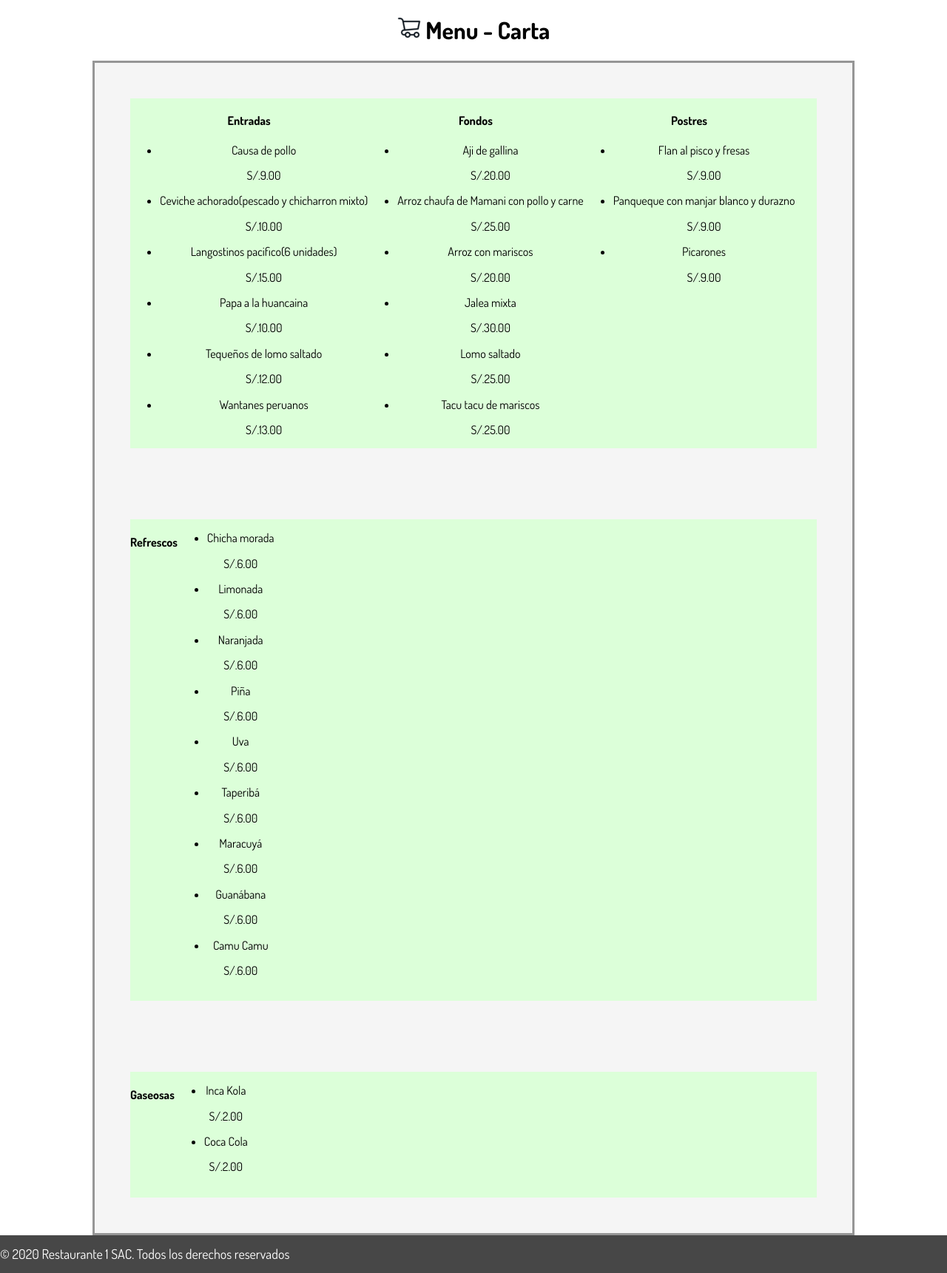
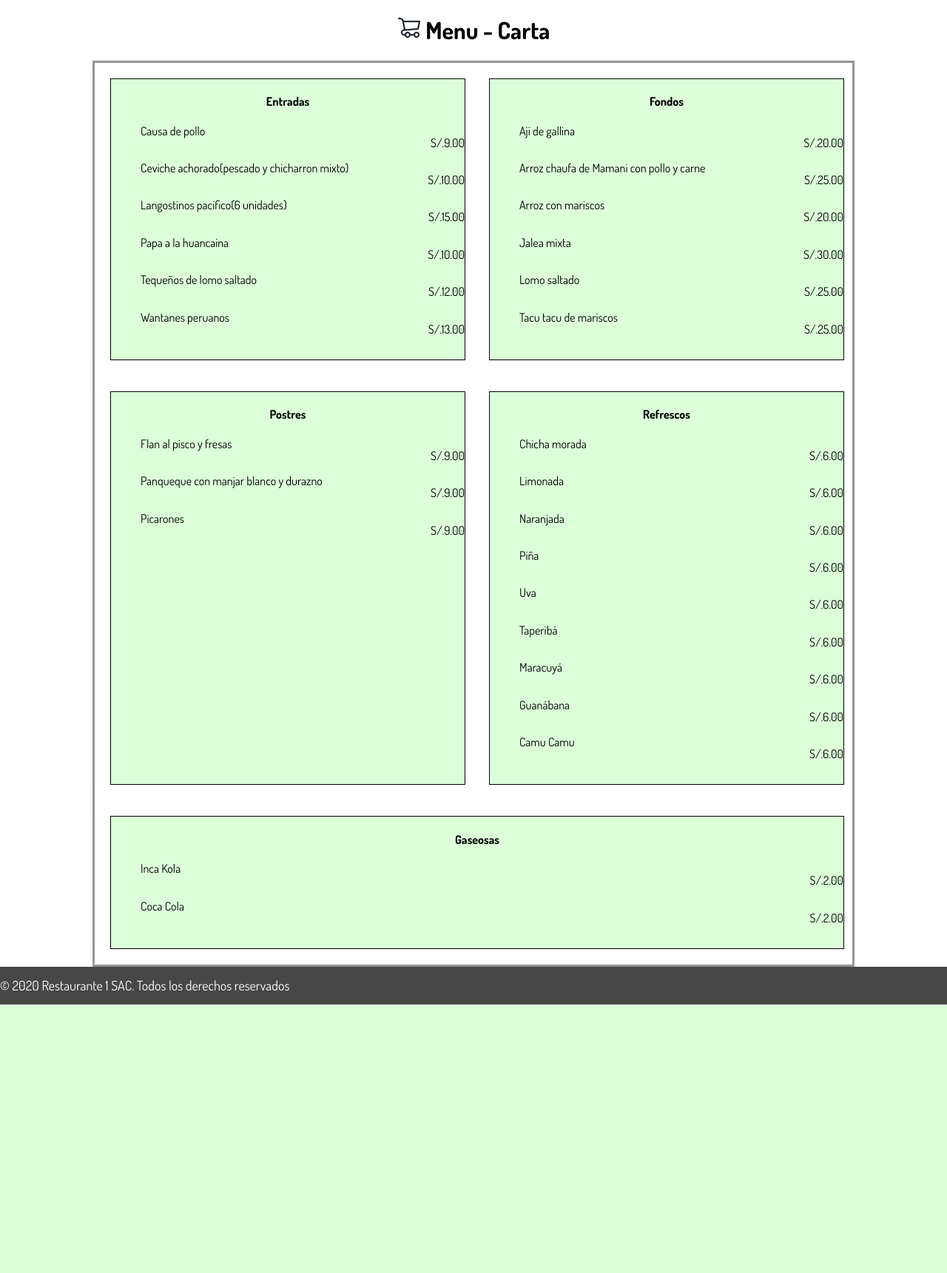
Before and after one commit to freddyjosias/webbuengustoperuano, a PHP site: page /hacer-pedido.php?view=1 in a window 1280 px wide. Shown: the part 255-1976 px from the top of the page at 74% size. After the commit the page ends 1613 px from the top, so only its background shows below. Run offline with PHP 8.4, Linux system fonts and the light colour scheme; data comes from the database, SQL or seed files in the repository.

Commit message:
hacer pedido

```diff
--- a/css/estilos.css
+++ b/css/estilos.css
@@ -278,12 +278,27 @@ input[type="submit"]:active{
 .menu-central-cartas{
     width: 80%;
     border: 3px solid #969696;
-    background-color: rgb(220, 255, 217);
     margin: auto;
 }
 
 .menu-central-cartas > div{
-   display: flex;
     text-align: center;
-    border: 3rem solid #f5f5f5;
+    width: 100%;
+    display: flex;
+    padding: 5px;
 }
+
+.menu-central-cartas > div > div{
+    border: 1px solid black;
+    width: 100%;
+    background-color: rgb(220, 255, 217);
+    margin-bottom: 1rem;
+    margin-left: 1rem;
+    margin-top: 1rem;
+    margin-right: 1rem;
+}
+
+.menu-central-cartas ul li{
+    display: flex;
+    justify-content: space-between;
+}
--- a/hacer-pedido.php
+++ b/hacer-pedido.php
@@ -63,8 +63,7 @@
 			<div class="menu-central-cartas">
 
 			     <div>
-					<div class="entradas">
-
+					<div>
 							<h4>Entradas</h4>
 							<ul>
 								<li>Causa de pollo
@@ -88,7 +87,7 @@
 							</ul>
 					</div>
 
-						<div class="fondos">
+						<div>
 							<div>
 								<h4>Fondos</h4>
 							</div>
@@ -115,8 +114,9 @@
 								</ul>
 							</div>
 						</div>
-
-    				<div class="postres">
+				</div>
+    			<div>
+    				<div>
     					<h4>Postres</h4>
 	    				<ul>
 	    					<li>Flan al pisco y fresas
@@ -130,9 +130,8 @@
 	    					</li>
 	    				</ul>
     				</div>
-				</div>
 
-    				<div class="refrescos">
+    				<div>
     					<h4>Refrescos</h4>
 	    				<ul>
 	    					<li>Chicha morada
@@ -164,9 +163,9 @@
 	    					</li>
 	    				</ul>
     				</div>
-
-
-    				<div class="gaseosas">
+				</div>
+               <div>
+    				<div>
     					<h4>Gaseosas</h4>
 	    				<ul>
 	    					<li>Inca Kola
@@ -177,7 +176,7 @@
 	    					</li>
 	    				</ul>
     				</div>
-
+			   </div>
     		</div>
 
 	</main>
```
